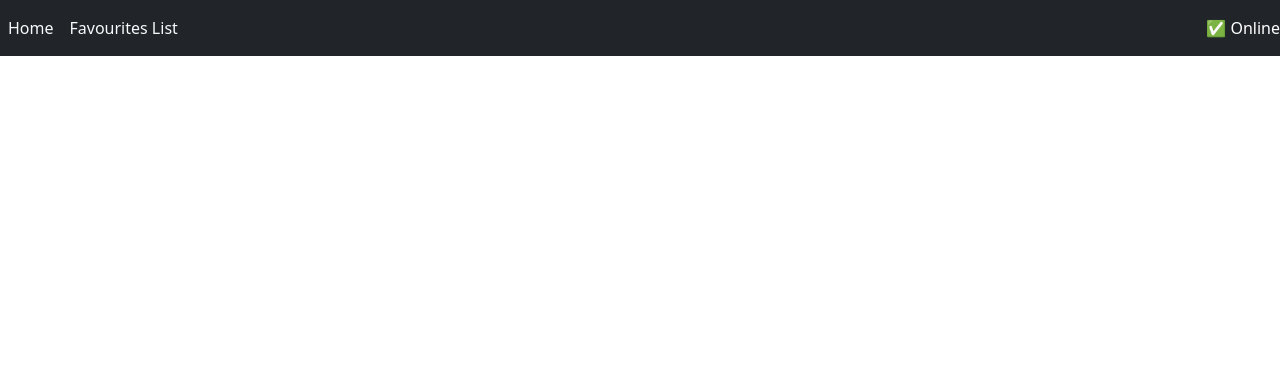
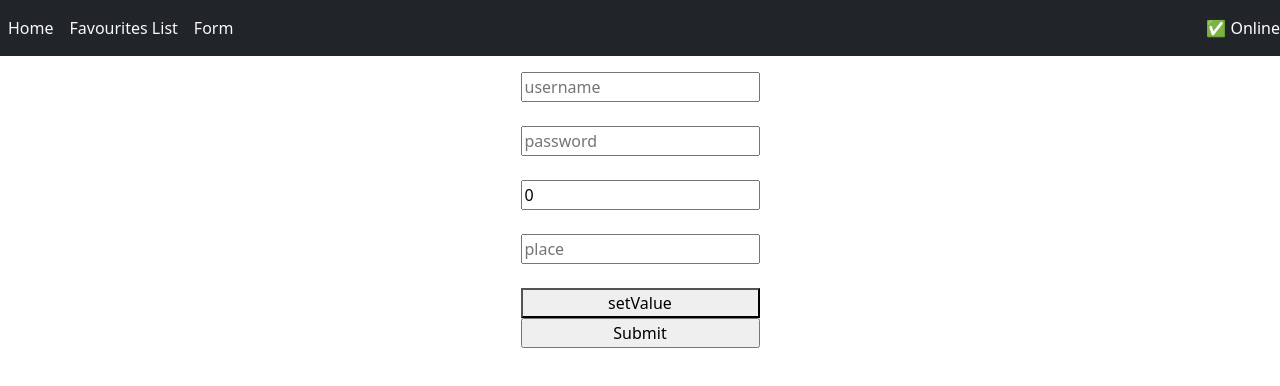
Before and after one commit to laksmig6/movie_app, a React (Create React App) app: page /login in a window 1280 px wide. Before the commit this address had no page. Shown: the top 386 px of the page. Built offline with nearby package versions, Linux system fonts and the light colour scheme; the HTML template or start-up script is replaced by a standard one.

Commit message:
React hook form example

```diff
--- a/package.json
+++ b/package.json
@@ -9,6 +9,7 @@
     "bootstrap": "^5.2.1",
     "react": "^18.2.0",
     "react-dom": "^18.2.0",
+    "react-hook-form": "^7.43.2",
     "react-router-dom": "^6.4.2",
     "react-scripts": "5.0.1",
     "web-vitals": "^2.1.4"
--- a/src/App.js
+++ b/src/App.js
@@ -6,6 +6,7 @@ import Favourites from "./pages/Favourites";
 import Details from "./pages/Details";
 import Home from "./pages/Home";
 import NotFound from "./pages/NotFound";
+import LoginForm from "./components/loginForm";
 import FavouriteContextProvider from "./components/context/favouritesContext";
 
 const App = () => {
@@ -16,6 +17,7 @@ const App = () => {
         <Routes>
           <Route path="/" element={<Home />} />
           <Route path="/favourites" element={<Favourites />} />
+          <Route path="/login" element={<LoginForm />} />
           <Route path="/details" element={<Details />}>
             <Route path=":id" element={<Details />} />
           </Route>
--- a/src/components/header.js
+++ b/src/components/header.js
@@ -19,6 +19,11 @@ const Header = () => {
               Favourites List
             </Link>
           </li>
+          <li className="nav-item">
+            <Link className="nav-link text-light" to="/login">
+              Form
+            </Link>
+          </li>
         </ul>
       </div>
       <div>{isOnline ? "✅ Online" : "❌ Disconnected"}</div>
--- /dev/null
+++ b/src/components/loginForm.js
@@ -0,0 +1,122 @@
+import React, { useEffect } from "react";
+import { useForm } from "react-hook-form";
+
+const LoginForm = () => {
+  const {
+    register,
+    handleSubmit,
+    watch,
+    reset,
+    setValue,
+    getValues,
+    // trigger,
+    // setError,
+    formState,
+    formState: { errors, isSubmitSuccessful },
+  } = useForm({
+    defaultValues: {
+      username: "",
+      password: "",
+      yourDetails: {
+        age: 0,
+        place: "",
+      },
+    },
+  });
+
+  console.log(watch(["age", "password"]));
+
+  useEffect(() => {
+    const subn = watch((data) => {
+      console.log(data);
+    });
+    return () => {
+      subn.unsubscribe();
+    };
+  }, [watch]);
+
+  useEffect(() => {
+    if (formState.isSubmitSuccessful) {
+      console.log("isSubmitSuccessful", isSubmitSuccessful);
+      reset({
+        ...getValues(),
+        password: "Anupama",
+        yourDetails: {
+          age: 0,
+          place: "Chennai",
+        },
+      });
+    }
+  }, [formState, reset]);
+
+  return (
+    <div className="mt-5 d-flex justify-content-center align-self-center">
+      <form
+        onSubmit={handleSubmit((data) => {
+          console.log("data:", data);
+        })}
+        className="mt-4 d-flex flex-column"
+      >
+        <input
+          {...register("username", { required: "this is required" })}
+          placeholder="username"
+          className="mb-2"
+        />
+        <p>{errors.username?.message}</p>
+        <input
+          {...register("password", {
+            required: "this is required",
+            minlength: {
+              value: 4,
+              required: "Min length is 4",
+            },
+            validate: (value) => {
+              return value === "Anu";
+            },
+          })}
+          placeholder="password"
+          className="mb-2"
+        />
+        <p>{errors.password?.message}</p>
+        <input
+          className="mb-2"
+          type="number"
+          {...register("yourDetails.age", {
+            required: "this is required",
+            valueAsNumber: true,
+          })}
+          placeholder="age"
+        />
+        <p>{errors.age?.message}</p>
+        <input
+          className="mb-2"
+          {...register("yourDetails.place", {
+            required: "this is required",
+          })}
+          placeholder="place"
+        />
+        <p>{errors.place?.message}</p>
+        <button
+          type="button"
+          onClick={() => {
+            setValue("yourDetails", {
+              age: 10,
+              place: "Bangalore",
+            });
+            // trigger("password", { shouldFocus: true });
+            // setError("username", {
+            //   type: "custom",
+            //   message: "username is wrong",
+            // });
+          }}
+        >
+          setValue
+        </button>
+
+        <input type="submit"></input>
+      </form>
+    </div>
+  );
+};
+
+export default LoginForm;
```
Also changed, not shown: 1 other file (tests, documents, lock files or other folders).
